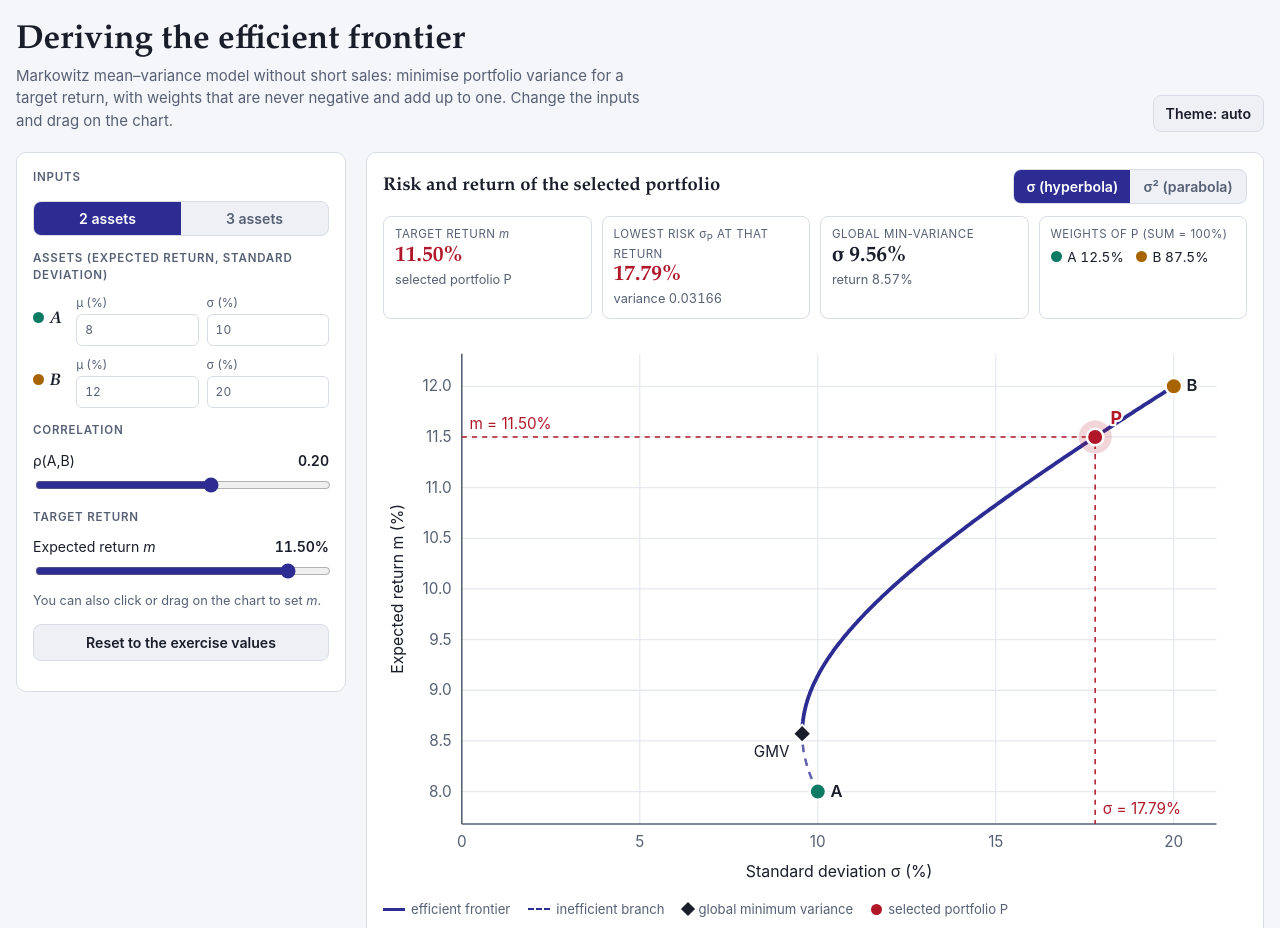
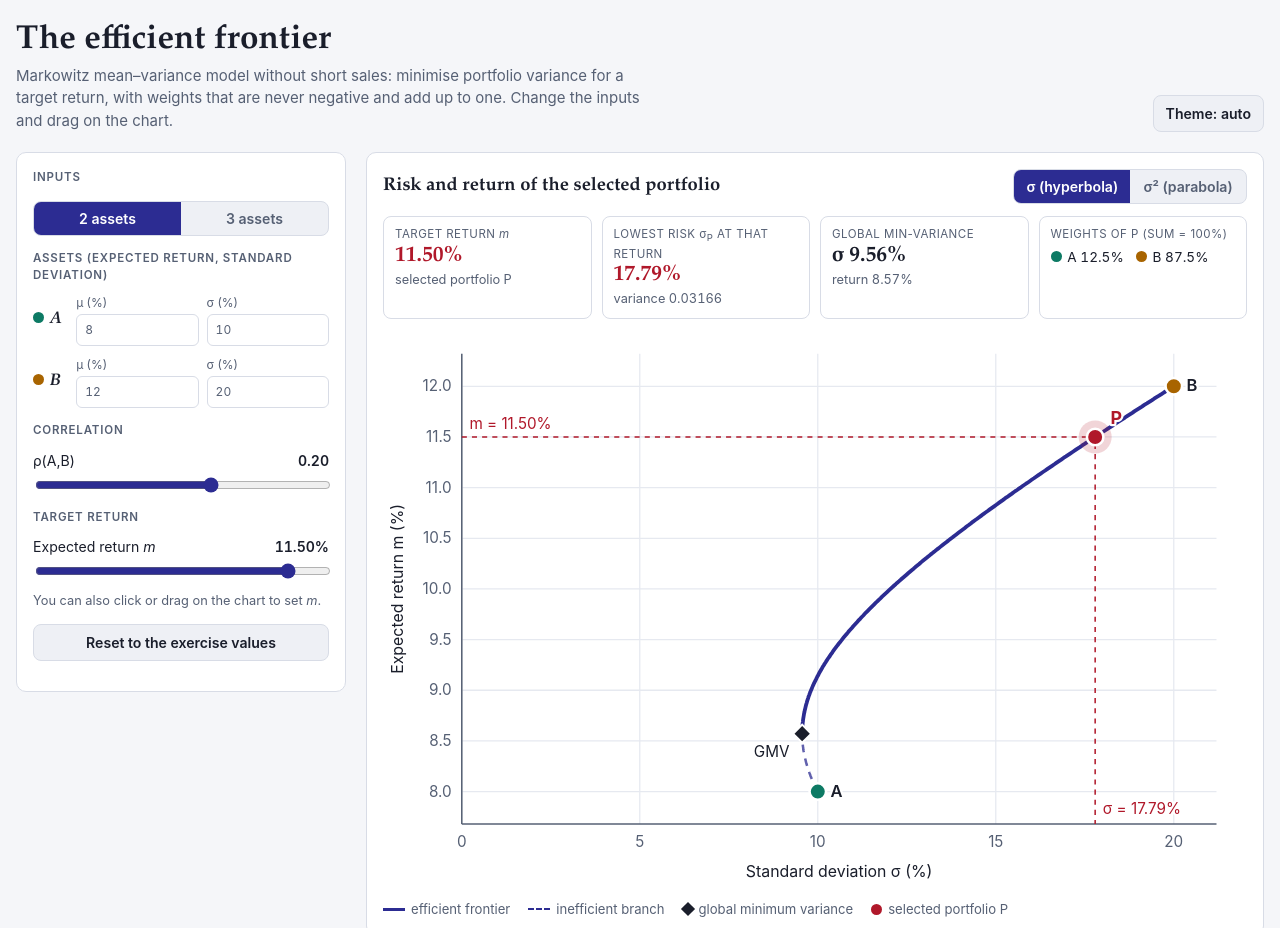
Before and after one commit to francescocampo1987/principles_financial_economics_2627, a plain HTML site: page index.html in a window 1280 px wide. Shown: the top 928 px of the page. Drawn offline with Linux system fonts and the light colour scheme.

Commit message:
Dashboard: rename title and heading to The efficient frontier
Co-Authored-By: Claude Sonnet 5.5 <noreply@anthropic.com>

```diff
--- a/index.html
+++ b/index.html
@@ -3,7 +3,7 @@
 <head>
 <meta charset="utf-8">
 <meta name="viewport" content="width=device-width, initial-scale=1">
-<title>Efficient Frontier Derivation</title>
+<title>The Efficient Frontier</title>
 <style>
 /* Concept: a teaching bench for the efficient frontier. Controls sit in a left rail; the main column holds one chart that always marks the selected portfolio, and the weights along the frontier.
    Colors follow the course slides: deep blue for the frontier, dark red for the selected portfolio, teal/amber/violet for the assets. Text is Palatino to match the slides, with a system sans for controls. */
@@ -112,7 +112,7 @@ footer{margin-top:22px;color:var(--muted);font-size:.85rem;max-width:80ch}
 <div class="wrap">
   <header class="top">
     <div>
-      <h1>Deriving the efficient frontier</h1>
+      <h1>The efficient frontier</h1>
       <p class="sub">Markowitz mean–variance model without short sales: minimise portfolio variance for a target return, with weights that are never negative and add up to one. Change the inputs and drag on the chart.</p>
     </div>
     <button class="btn" id="theme" type="button" aria-label="Switch color theme">Theme: auto</button>
```
